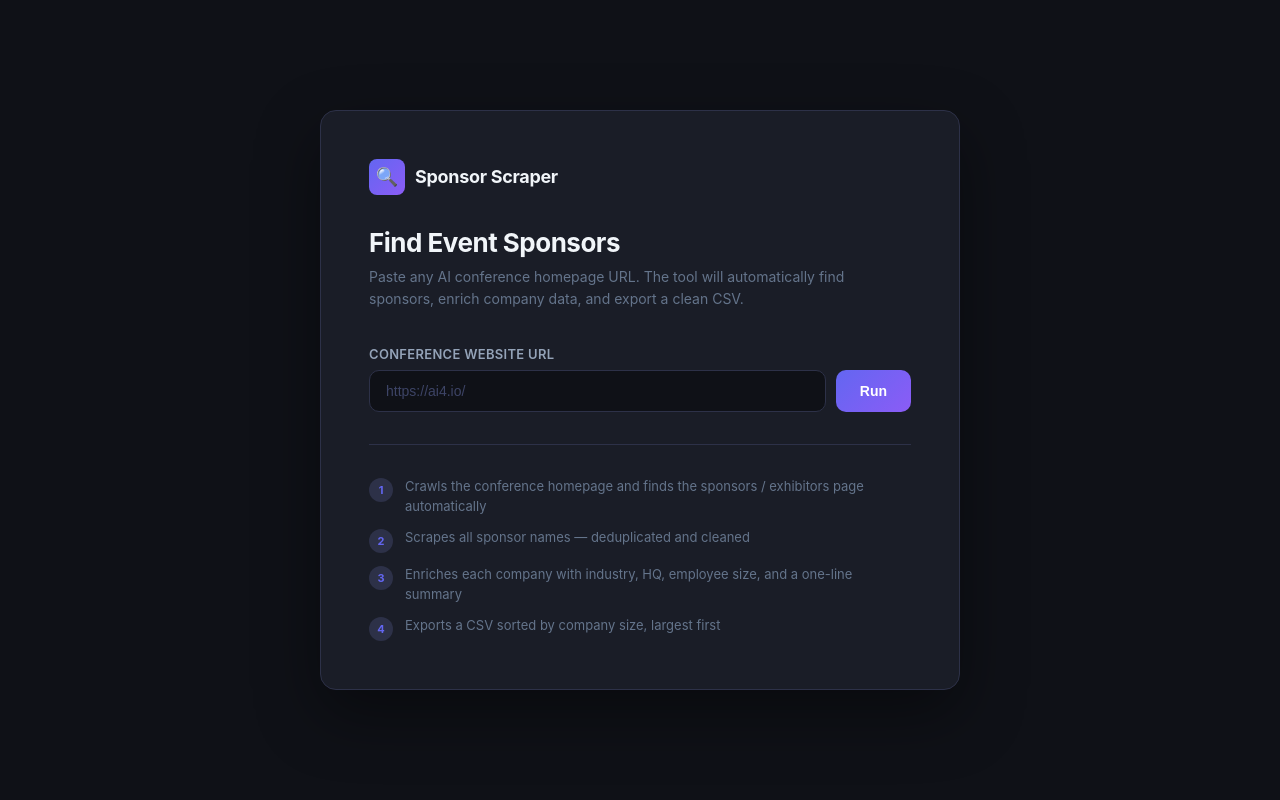
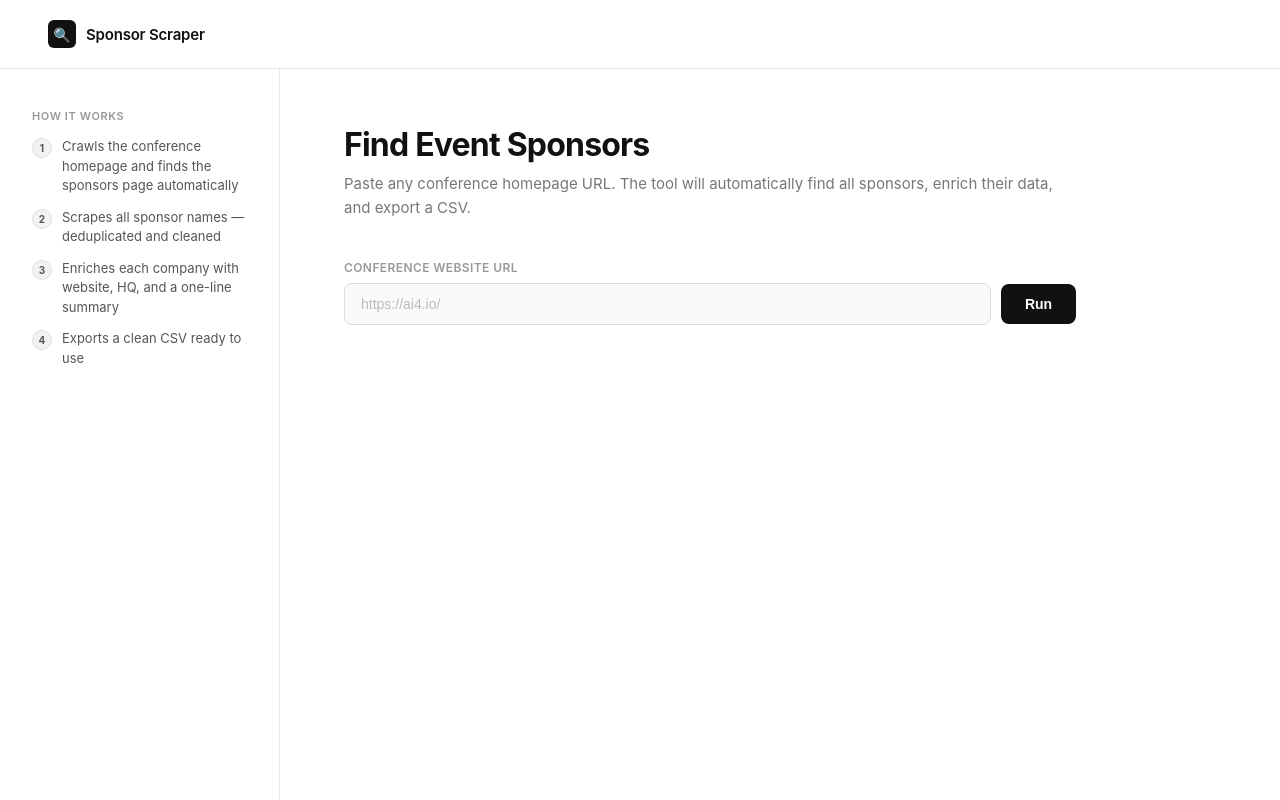
Before and after one commit to albert-rian/sponsor-scraper, a Flask app: page / in a window 1280 px wide. Run offline with Flask 3, Linux system fonts and the light colour scheme.

Commit message:
Redesign UI: white minimalist desktop layout with sidebar

```diff
--- a/templates/index.html
+++ b/templates/index.html
@@ -8,264 +8,320 @@
     *, *::before, *::after { box-sizing: border-box; margin: 0; padding: 0; }
 
     body {
-      font-family: -apple-system, BlinkMacSystemFont, "Segoe UI", Roboto, sans-serif;
-      background: #0f1117;
-      color: #e2e8f0;
+      font-family: -apple-system, BlinkMacSystemFont, "Segoe UI", Roboto, "Inter", sans-serif;
+      background: #ffffff;
+      color: #111;
       min-height: 100vh;
+      display: flex;
+      flex-direction: column;
+    }
+
+    /* ── Top nav ── */
+    nav {
+      display: flex;
+      align-items: center;
+      gap: 10px;
+      padding: 20px 48px;
+      border-bottom: 1px solid #e8e8e8;
+    }
+
+    .nav-logo {
+      width: 28px;
+      height: 28px;
+      background: #111;
+      border-radius: 6px;
       display: flex;
       align-items: center;
       justify-content: center;
-      padding: 24px;
+      color: #fff;
+      font-size: 14px;
     }
 
-    .card {
-      background: #1a1d27;
-      border: 1px solid #2d3148;
-      border-radius: 16px;
-      padding: 48px;
-      width: 100%;
-      max-width: 640px;
-      box-shadow: 0 24px 64px rgba(0,0,0,0.4);
+    .nav-title {
+      font-size: 15px;
+      font-weight: 600;
+      color: #111;
+      letter-spacing: -0.2px;
     }
 
-    .logo {
+    /* ── Main layout ── */
+    main {
+      flex: 1;
       display: flex;
-      align-items: center;
-      gap: 10px;
-      margin-bottom: 32px;
     }
 
-    .logo-icon {
-      width: 36px;
-      height: 36px;
-      background: linear-gradient(135deg, #6366f1, #8b5cf6);
-      border-radius: 8px;
+    /* ── Sidebar ── */
+    aside {
+      width: 280px;
+      flex-shrink: 0;
+      border-right: 1px solid #e8e8e8;
+      padding: 40px 32px;
+      display: flex;
+      flex-direction: column;
+      gap: 32px;
+    }
+
+    .sidebar-section h3 {
+      font-size: 11px;
+      font-weight: 600;
+      letter-spacing: 0.6px;
+      text-transform: uppercase;
+      color: #999;
+      margin-bottom: 14px;
+    }
+
+    .step-list {
+      display: flex;
+      flex-direction: column;
+      gap: 12px;
+    }
+
+    .step-item {
+      display: flex;
+      align-items: flex-start;
+      gap: 10px;
+    }
+
+    .step-dot {
+      width: 20px;
+      height: 20px;
+      border-radius: 50%;
+      background: #f2f2f2;
+      border: 1px solid #e0e0e0;
       display: flex;
       align-items: center;
       justify-content: center;
-      font-size: 18px;
+      font-size: 10px;
+      font-weight: 700;
+      color: #555;
+      flex-shrink: 0;
+      margin-top: 1px;
     }
 
-    .logo-text {
-      font-size: 18px;
-      font-weight: 700;
-      color: #f1f5f9;
-      letter-spacing: -0.3px;
+    .step-item p {
+      font-size: 13px;
+      color: #555;
+      line-height: 1.5;
     }
 
-    h1 {
-      font-size: 26px;
+    /* ── Content area ── */
+    .content {
+      flex: 1;
+      padding: 56px 64px;
+      max-width: 860px;
+    }
+
+    .content h1 {
+      font-size: 32px;
       font-weight: 700;
-      color: #f1f5f9;
-      letter-spacing: -0.5px;
+      color: #111;
+      letter-spacing: -0.8px;
       margin-bottom: 8px;
     }
 
-    .subtitle {
-      font-size: 14px;
-      color: #64748b;
-      margin-bottom: 36px;
+    .content .subtitle {
+      font-size: 15px;
+      color: #777;
+      margin-bottom: 40px;
       line-height: 1.6;
     }
 
-    label {
-      display: block;
-      font-size: 13px;
+    /* ── Input group ── */
+    .input-label {
+      font-size: 12px;
       font-weight: 600;
-      color: #94a3b8;
+      letter-spacing: 0.4px;
+      text-transform: uppercase;
+      color: #999;
       margin-bottom: 8px;
-      letter-spacing: 0.3px;
-      text-transform: uppercase;
     }
 
     .input-row {
       display: flex;
       gap: 10px;
+      align-items: center;
     }
 
     input[type="url"] {
       flex: 1;
-      background: #0f1117;
-      border: 1px solid #2d3148;
-      border-radius: 10px;
+      border: 1px solid #ddd;
+      border-radius: 8px;
       padding: 12px 16px;
       font-size: 14px;
-      color: #e2e8f0;
+      color: #111;
+      background: #fafafa;
       outline: none;
-      transition: border-color 0.2s;
+      transition: border-color 0.15s, background 0.15s;
     }
 
     input[type="url"]:focus {
-      border-color: #6366f1;
+      border-color: #111;
+      background: #fff;
     }
 
-    input[type="url"]::placeholder { color: #3d4466; }
+    input[type="url"]::placeholder { color: #bbb; }
 
-    button {
-      background: linear-gradient(135deg, #6366f1, #8b5cf6);
+    button#run-btn {
+      background: #111;
       color: #fff;
       border: none;
-      border-radius: 10px;
+      border-radius: 8px;
       padding: 12px 24px;
       font-size: 14px;
       font-weight: 600;
       cursor: pointer;
-      transition: opacity 0.2s, transform 0.1s;
       white-space: nowrap;
+      transition: background 0.15s;
+      letter-spacing: -0.1px;
     }
 
-    button:hover:not(:disabled) { opacity: 0.9; transform: translateY(-1px); }
-    button:disabled { opacity: 0.45; cursor: not-allowed; transform: none; }
+    button#run-btn:hover:not(:disabled) { background: #333; }
+    button#run-btn:disabled { opacity: 0.35; cursor: not-allowed; }
 
-    /* Progress section */
-    #progress-section {
-      display: none;
-      margin-top: 32px;
+    /* ── Divider ── */
+    .divider {
+      border: none;
+      border-top: 1px solid #e8e8e8;
+      margin: 40px 0;
     }
 
-    .status-text {
-      font-size: 13px;
-      color: #94a3b8;
-      margin-bottom: 12px;
-      min-height: 20px;
+    /* ── Progress ── */
+    #progress-section { display: none; }
+
+    .progress-header {
+      display: flex;
+      align-items: center;
+      justify-content: space-between;
+      margin-bottom: 6px;
     }
 
-    .company-name {
+    .progress-label {
+      font-size: 13px;
+      color: #555;
+    }
+
+    .progress-count {
+      font-size: 13px;
+      color: #999;
+    }
+
+    .company-processing {
       font-size: 15px;
       font-weight: 600;
-      color: #e2e8f0;
+      color: #111;
       margin-bottom: 16px;
       min-height: 22px;
     }
 
-    .progress-bar-bg {
-      background: #0f1117;
+    .progress-track {
+      background: #f0f0f0;
       border-radius: 999px;
-      height: 6px;
+      height: 4px;
       overflow: hidden;
-      margin-bottom: 10px;
     }
 
-    .progress-bar-fill {
+    .progress-fill {
       height: 100%;
-      background: linear-gradient(90deg, #6366f1, #8b5cf6);
+      background: #111;
       border-radius: 999px;
       transition: width 0.4s ease;
       width: 0%;
     }
 
-    .progress-count {
-      font-size: 12px;
-      color: #3d4466;
-      text-align: right;
+    /* ── Done ── */
+    #done-section { display: none; }
+
+    .done-box {
+      display: flex;
+      align-items: center;
+      justify-content: space-between;
+      border: 1px solid #e8e8e8;
+      border-radius: 10px;
+      padding: 20px 24px;
+      background: #fafafa;
     }
 
-    /* Done state */
-    #done-section {
-      display: none;
-      margin-top: 32px;
-      text-align: center;
+    .done-left h2 {
+      font-size: 16px;
+      font-weight: 600;
+      color: #111;
+      margin-bottom: 4px;
     }
 
-    .done-icon {
-      font-size: 40px;
-      margin-bottom: 12px;
-    }
-
-    .done-title {
-      font-size: 18px;
-      font-weight: 700;
-      color: #f1f5f9;
-      margin-bottom: 6px;
-    }
-
-    .done-sub {
+    .done-left p {
       font-size: 13px;
-      color: #64748b;
-      margin-bottom: 24px;
+      color: #777;
     }
 
     .download-btn {
       display: inline-flex;
       align-items: center;
-      gap: 8px;
-      background: linear-gradient(135deg, #10b981, #059669);
+      gap: 7px;
+      background: #111;
       color: #fff;
       border: none;
-      border-radius: 10px;
-      padding: 14px 32px;
-      font-size: 15px;
+      border-radius: 8px;
+      padding: 10px 20px;
+      font-size: 14px;
       font-weight: 600;
       cursor: pointer;
       text-decoration: none;
-      transition: opacity 0.2s, transform 0.1s;
+      transition: background 0.15s;
+      white-space: nowrap;
     }
 
-    .download-btn:hover { opacity: 0.9; transform: translateY(-1px); }
+    .download-btn:hover { background: #333; }
 
-    /* Error state */
+    /* ── Error ── */
     #error-section {
       display: none;
       margin-top: 24px;
-      background: #2d1515;
-      border: 1px solid #7f1d1d;
-      border-radius: 10px;
-      padding: 16px;
+      padding: 14px 18px;
+      border: 1px solid #fcc;
+      border-radius: 8px;
+      background: #fff8f8;
       font-size: 13px;
-      color: #fca5a5;
-    }
-
-    .divider {
-      border: none;
-      border-top: 1px solid #2d3148;
-      margin: 32px 0;
-    }
-
-    .steps {
-      display: flex;
-      flex-direction: column;
-      gap: 12px;
-    }
-
-    .step {
-      display: flex;
-      align-items: flex-start;
-      gap: 12px;
-    }
-
-    .step-num {
-      width: 24px;
-      height: 24px;
-      background: #2d3148;
-      border-radius: 50%;
-      display: flex;
-      align-items: center;
-      justify-content: center;
-      font-size: 11px;
-      font-weight: 700;
-      color: #6366f1;
-      flex-shrink: 0;
-      margin-top: 1px;
-    }
-
-    .step-text {
-      font-size: 13px;
-      color: #64748b;
-      line-height: 1.5;
+      color: #c00;
     }
   </style>
 </head>
 <body>
-  <div class="card">
-    <div class="logo">
-      <div class="logo-icon">🔍</div>
-      <div class="logo-text">Sponsor Scraper</div>
+
+  <nav>
+    <div class="nav-logo">🔍</div>
+    <span class="nav-title">Sponsor Scraper</span>
+  </nav>
+
+  <main>
+    <aside>
+      <div class="sidebar-section">
+        <h3>How it works</h3>
+        <div class="step-list">
+          <div class="step-item">
+            <div class="step-dot">1</div>
+            <p>Crawls the conference homepage and finds the sponsors page automatically</p>
           </div>
+          <div class="step-item">
+            <div class="step-dot">2</div>
+            <p>Scrapes all sponsor names — deduplicated and cleaned</p>
+          </div>
+          <div class="step-item">
+            <div class="step-dot">3</div>
+            <p>Enriches each company with website, HQ, and a one-line summary</p>
+          </div>
+          <div class="step-item">
+            <div class="step-dot">4</div>
+            <p>Exports a clean CSV ready to use</p>
+          </div>
+        </div>
+      </div>
+    </aside>
 
+    <div class="content">
       <h1>Find Event Sponsors</h1>
-    <p class="subtitle">Paste any AI conference homepage URL. The tool will automatically find sponsors, enrich company data, and export a clean CSV.</p>
+      <p class="subtitle">Paste any conference homepage URL. The tool will automatically find all sponsors, enrich their data, and export a CSV.</p>
 
-    <label for="url-input">Conference Website URL</label>
+      <div class="input-label">Conference Website URL</div>
       <div class="input-row">
         <input type="url" id="url-input" placeholder="https://ai4.io/" />
         <button id="run-btn" onclick="startRun()">Run</button>
@@ -275,48 +331,32 @@
 
       <div id="progress-section">
         <hr class="divider" />
-      <div class="status-text" id="status-text">Starting...</div>
-      <div class="company-name" id="company-name"></div>
-      <div class="progress-bar-bg">
-        <div class="progress-bar-fill" id="progress-fill"></div>
+        <div class="company-processing" id="company-name"></div>
+        <div class="progress-header">
+          <span class="progress-label" id="status-text">Starting...</span>
+          <span class="progress-count" id="progress-count"></span>
         </div>
-      <div class="progress-count" id="progress-count"></div>
+        <div class="progress-track">
+          <div class="progress-fill" id="progress-fill"></div>
+        </div>
       </div>
 
       <div id="done-section">
         <hr class="divider" />
-      <div class="done-icon">✅</div>
-      <div class="done-title">All done!</div>
-      <div class="done-sub" id="done-sub"></div>
+        <div class="done-box">
+          <div class="done-left">
+            <h2>Export ready</h2>
+            <p id="done-sub"></p>
+          </div>
           <a class="download-btn" id="download-link" href="#">
-        ⬇ Download CSV
+            ↓ Download CSV
           </a>
-    </div>
-
-    <hr class="divider" />
-
-    <div class="steps">
-      <div class="step">
-        <div class="step-num">1</div>
-        <div class="step-text">Crawls the conference homepage and finds the sponsors / exhibitors page automatically</div>
-      </div>
-      <div class="step">
-        <div class="step-num">2</div>
-        <div class="step-text">Scrapes all sponsor names — deduplicated and cleaned</div>
-      </div>
-      <div class="step">
-        <div class="step-num">3</div>
-        <div class="step-text">Enriches each company with industry, HQ, employee size, and a one-line summary</div>
-      </div>
-      <div class="step">
-        <div class="step-num">4</div>
-        <div class="step-text">Exports a CSV sorted by company size, largest first</div>
         </div>
       </div>
     </div>
+  </main>
 
   <script>
-    let currentJobId = null;
     let pollInterval = null;
 
     function setError(msg) {
@@ -350,9 +390,9 @@
           if (d.total > 0) {
             const pct = Math.round((d.progress / d.total) * 100);
             document.getElementById('progress-fill').style.width = pct + '%';
-            document.getElementById('progress-count').textContent = `${d.progress} / ${d.total}`;
+            document.getElementById('progress-count').textContent = d.progress + ' / ' + d.total;
             document.getElementById('company-name').textContent = d.company;
-            document.getElementById('status-text').textContent = 'Researching...';
+            document.getElementById('status-text').textContent = 'Researching companies...';
           } else {
             document.getElementById('status-text').textContent = d.message;
           }
@@ -361,13 +401,11 @@
             stopPolling();
             document.getElementById('progress-section').style.display = 'none';
             document.getElementById('done-section').style.display = 'block';
-            document.getElementById('done-sub').textContent = `${d.total} sponsors enriched and sorted by company size.`;
+            document.getElementById('done-sub').textContent = d.total + ' sponsors enriched and exported.';
             document.getElementById('download-link').href = '/download/' + job_id;
             document.getElementById('run-btn').disabled = false;
           }
-        } catch (e) {
-          // Network hiccup — keep polling
-        }
+        } catch (e) { /* network hiccup — keep polling */ }
       }, 2000);
     }
 
@@ -392,8 +430,6 @@
       });
       const { job_id, error } = await resp.json();
       if (error) { setError(error); document.getElementById('run-btn').disabled = false; return; }
-
-      currentJobId = job_id;
       poll(job_id);
     }
 
```
Lines whose indentation alone changed are shown as unchanged.
